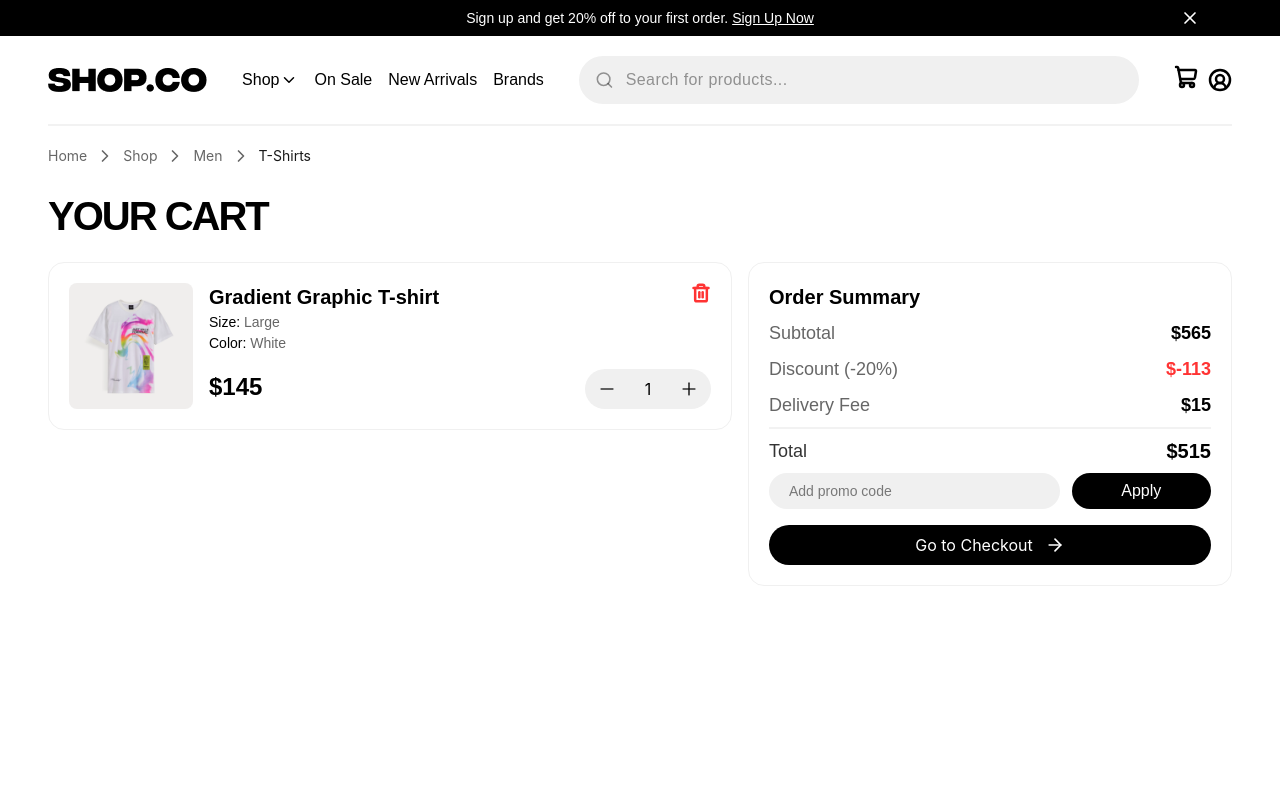
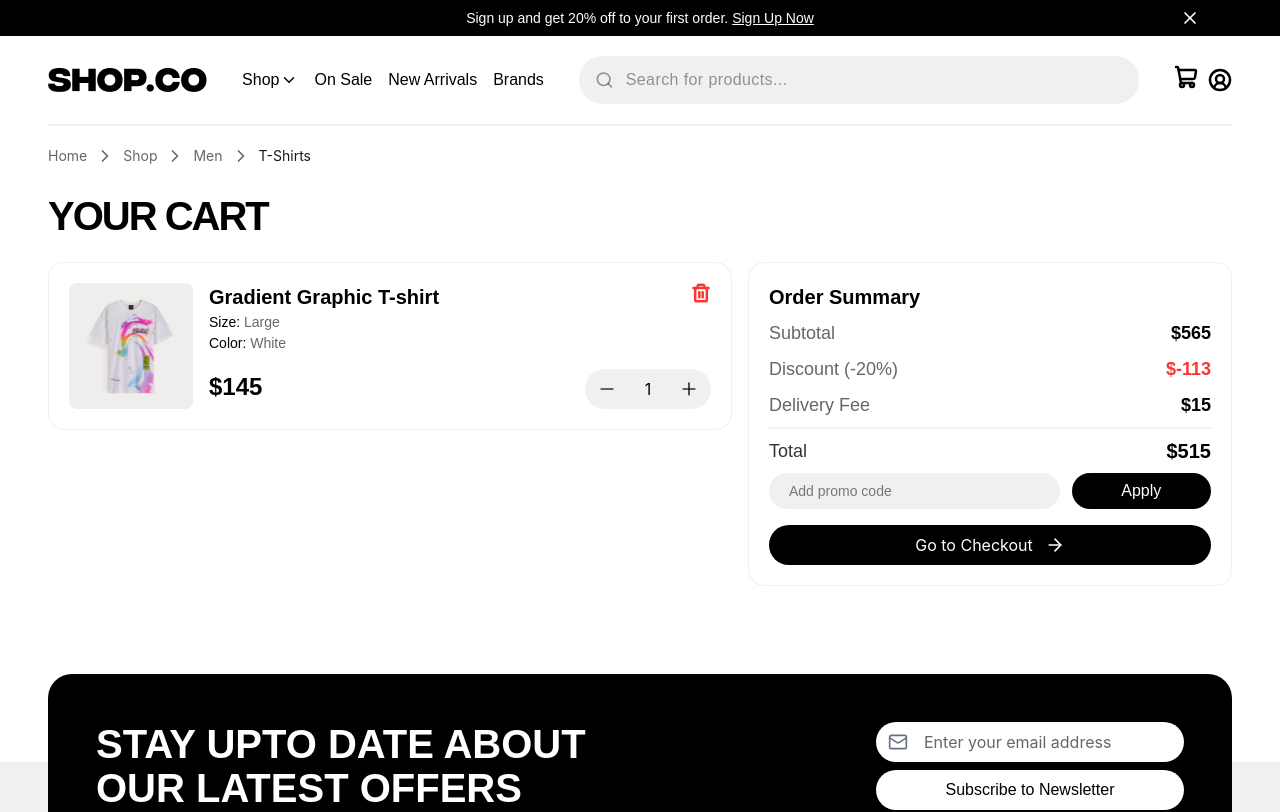
Before and after one commit to 01mehran/shopverse, a React (Vite) app: page /cart in a window 1280 px wide. Shown: the top 812 px of the page. Built offline with nearby package versions, Linux system fonts and the light colour scheme; a web font is replaced by a local one.

Commit message:
feat(cart): add footer component Closes #16

```diff
--- a/src/features/cart/components/CartItem.tsx
+++ b/src/features/cart/components/CartItem.tsx
@@ -1,5 +1,5 @@
 // Components;
-import { Container } from "@/shared/components";
+import { Container, Footer } from "@/shared/components";
 
 // icons;
 import { Minus, Plus, Trash2 } from "lucide-react";
@@ -67,6 +67,8 @@ export default function CartItem() {
           <OrderSummary />
         </div>
       </Container>
+
+      <Footer />
     </section>
   );
 }
```
